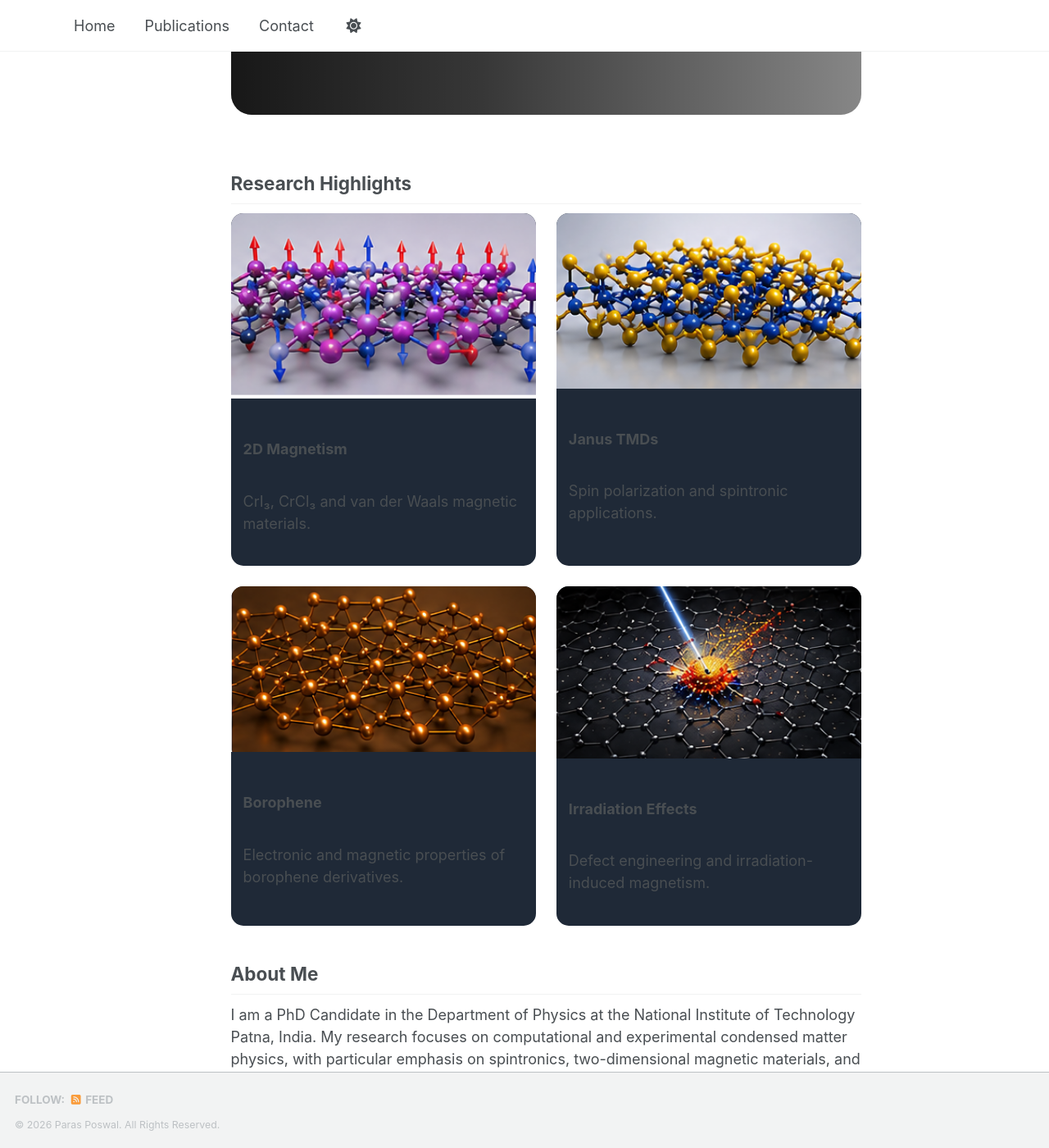
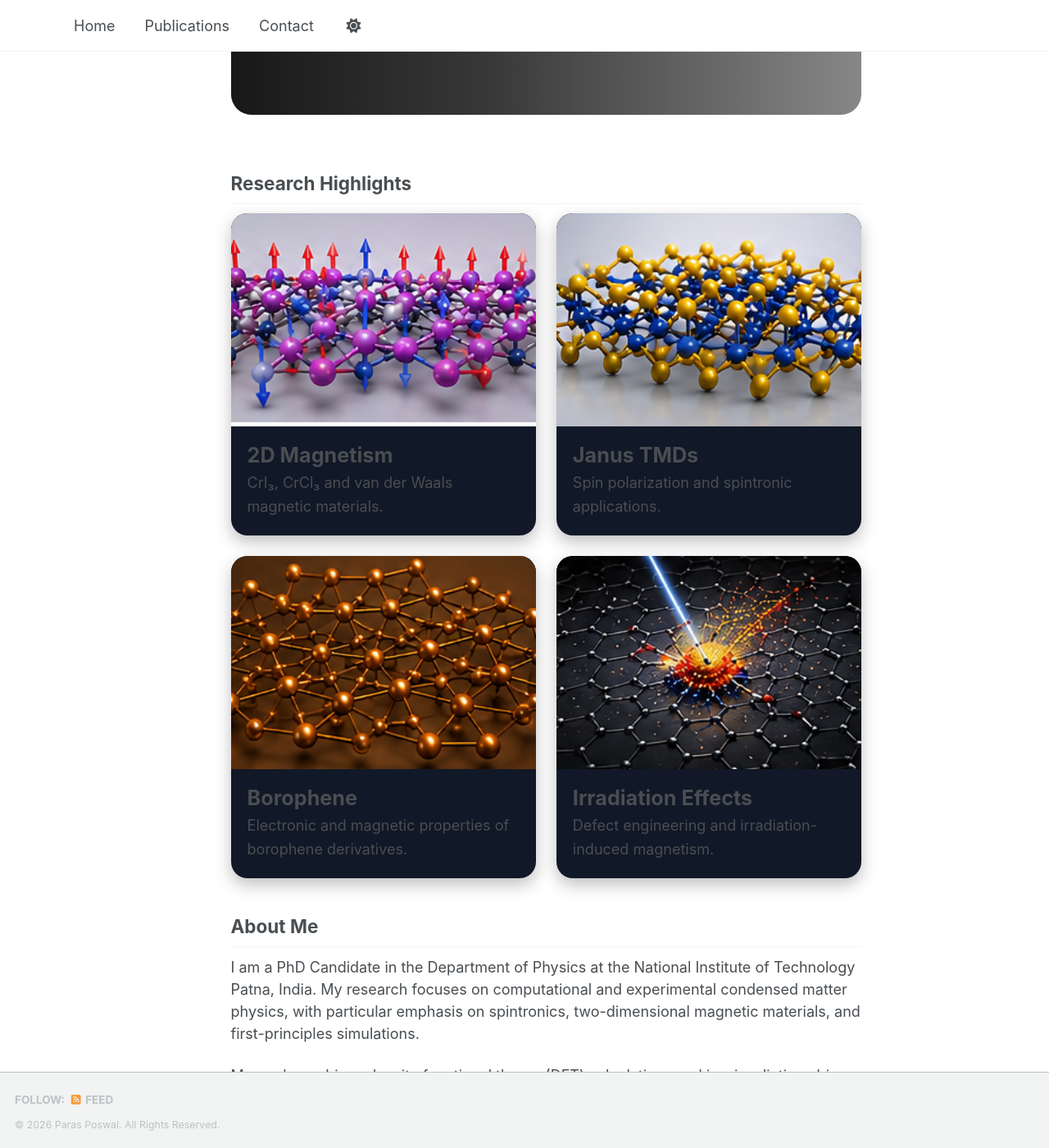
Before and after one commit to poswalparas/poswalparas.github.io, a Jekyll site: the page built from _pages/about.md, in a window 1280 px wide and 1400 px high, scrolled down 682 px. Shown: the whole window at 82% size. Built offline with Jekyll 4.4.1, drawn with Linux system fonts in a browser that asks for light colours; a script bundle is joined from its source files by our own code; library files that are not in the unit come from our copies.

Commit message:
Update main.scss

```diff
--- a/assets/css/main.scss
+++ b/assets/css/main.scss
@@ -111,19 +111,38 @@ gap:25px;
 }
 
 .research-card{
-border-radius:15px;
+position:relative;
+border-radius:20px;
 overflow:hidden;
-background:#1f2937;
+background:#111827;
+transition:all .3s ease;
+box-shadow:0 8px 20px rgba(0,0,0,.25);
+}
+
+.research-card:hover{
+transform:translateY(-8px);
+box-shadow:0 15px 35px rgba(0,0,0,.35);
 }
 
 .research-card img{
 width:100%;
+height:260px;
+object-fit:cover;
 display:block;
 }
 
-.research-card h3,
+.research-card h3{
+font-size:1.4rem;
+font-weight:700;
+padding:20px 20px 5px;
+margin:0;
+}
+
 .research-card p{
-padding:15px;
+padding:0 20px 20px;
+margin:0;
+font-size:1rem;
+line-height:1.6;
 }
 .stats-grid{
 display:grid;
```
